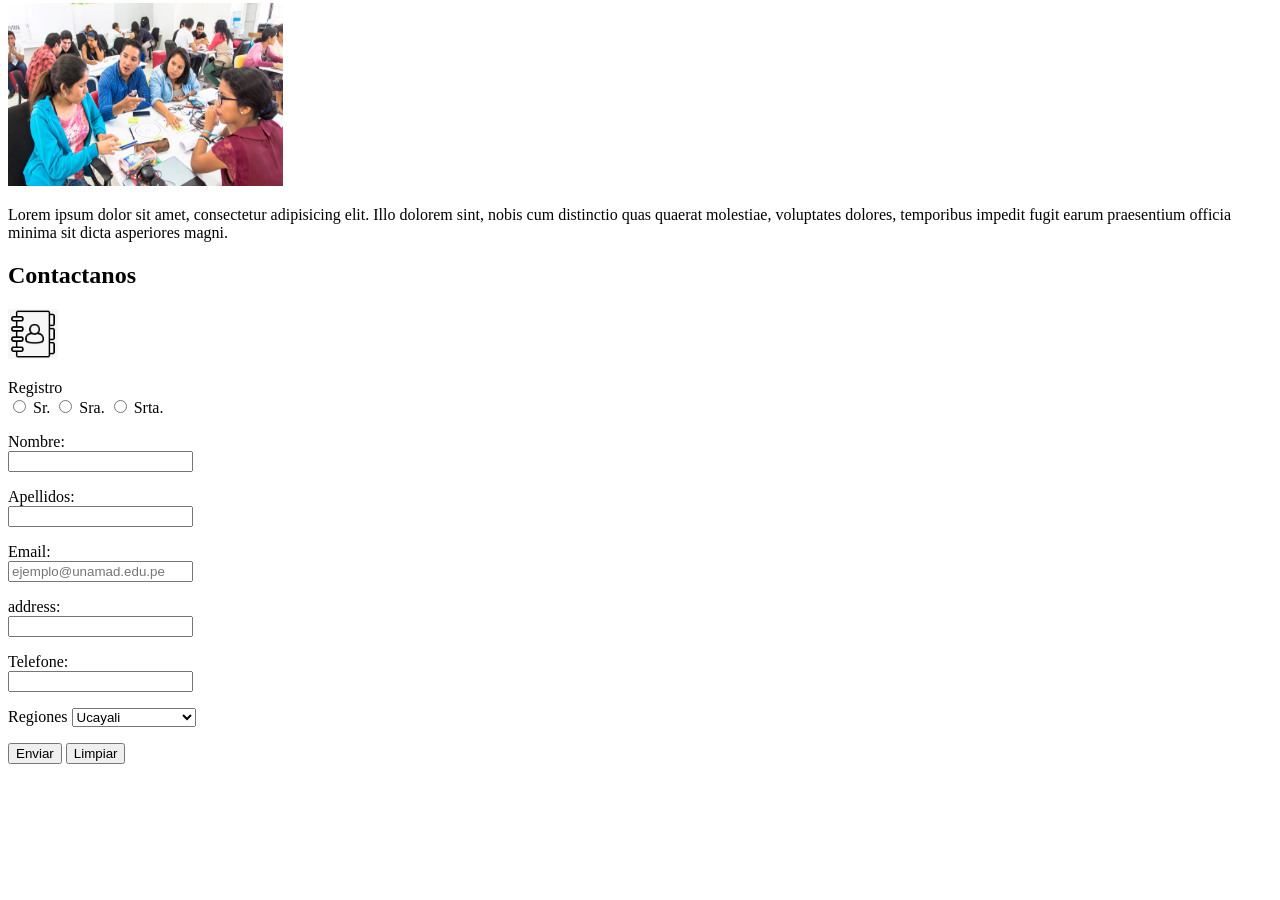
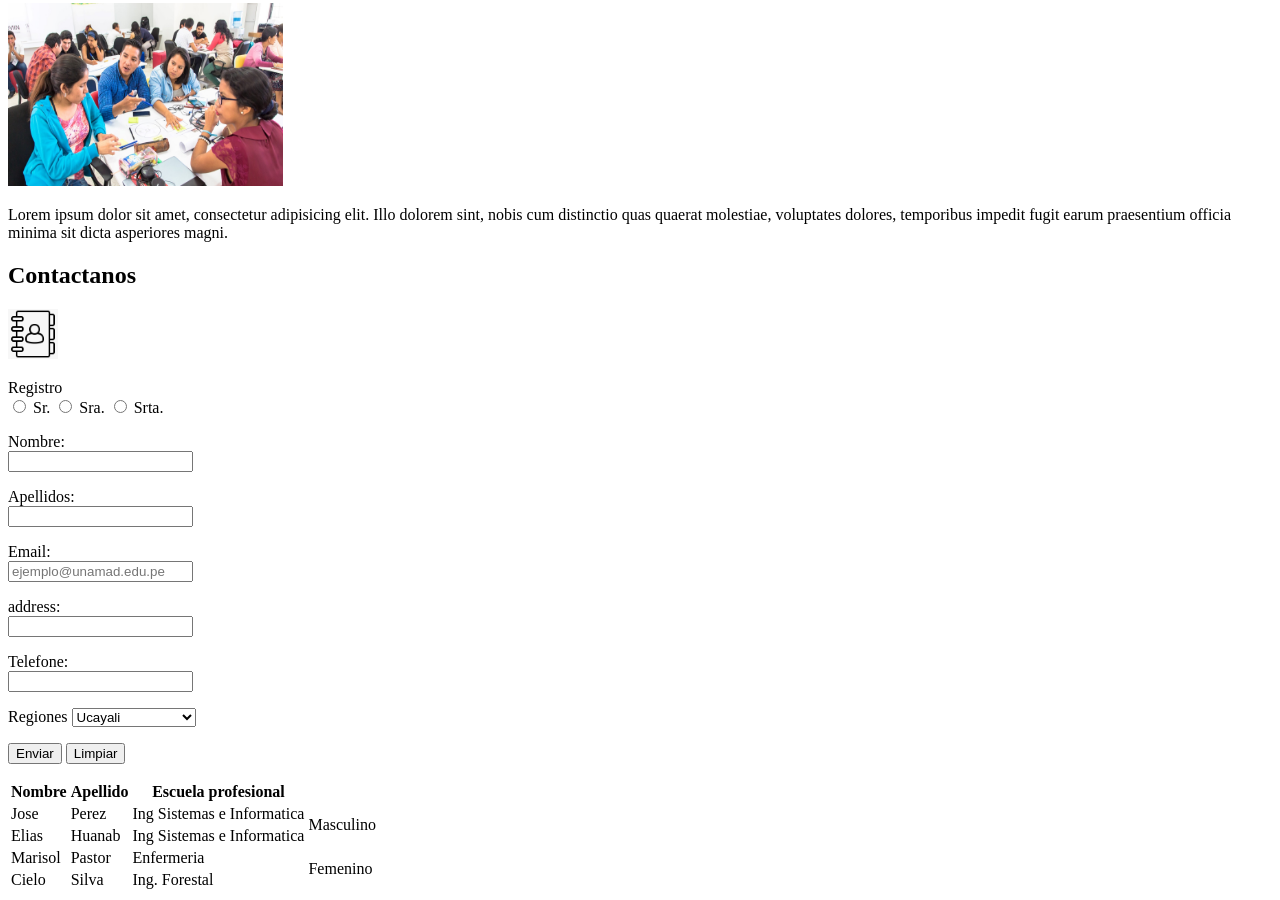
Before and after one commit to zaesp/unamad-2024-2, a plain HTML site: page semana03/index.html in a window 1280 px wide. Shown: the part 599-1499 px from the top of the page. Before the commit the page ends 1379 px from the top, so only its background shows below. Drawn offline with Linux system fonts and the light colour scheme.

Commit message:
celdas agrupadas

```diff
--- a/semana03/index.html
+++ b/semana03/index.html
@@ -73,12 +73,12 @@
 
                 <p>
                     <label for="">Nombre:</label><br>
-                    <input type="text" id="nombre" name="nombre" title="Solo letras permitidas" required>
+                    <input type="text" id="nombre" name="nombre" title="Solo letras permitidas" pattern="[A-Za-z]+" required>
                 </p>
 
                 <p>
                     <label for="">Apellidos:</label><br>
-                    <input type="text" id="Apellido" name="nombre" title="Solo letras permitidas" required>
+                    <input type="text" id="Apellido" name="nombre" title="Solo letras permitidas" pattern="[A-Za-z]+"required>
                 </p>
 
                 <p>
@@ -113,7 +113,46 @@
                     <button type="reset">Limpiar</button>
                 </p>
             </form>
+            <div>
+                <table>
+                    <thead>
+                        <th>Nombre</th>
+                        <th>Apellido</th>
+                        <th>Escuela profesional</th>
+                    </thead>
+                    <tbody>
+                        <tr>
+                            <td>Jose</td>
+                            <td>Perez</td>
+                            <td>Ing Sistemas e Informatica</td>
+                            <td rowspan="2">Masculino</td>
+                        </tr>
+                        <tr>
+                            <td>Elias</td>
+                            <td>Huanab</td>
+                            <td>Ing Sistemas e Informatica</td>
+
+                        </tr>
+                        <tr>
+                            <td>Marisol</td>
+                            <td>Pastor</td>
+                            <td>Enfermeria</td>
+                            <td rowspan="2">Femenino</td>
+                        </tr>
+                        <tr>
+                            <td>Cielo</td>
+                            <td>Silva</td>
+                            <td>Ing. Forestal</td>
+
+                        </tr>
+                    </tbody>
+
+                </table>
+            </div>
+
+
         </section>
+
     </main>
     <script>
         function validarSoloLetras(event) {
@@ -126,8 +165,8 @@
             }
         }
 
-        document.getElementById('nombre').addEventListener('input', validarSoloLetras);
-        document.getElementById('Apellido').addEventListener('input', validarSoloLetras);
+        //document.getElementById('nombre').addEventListener('input', validarSoloLetras);
+        //document.getElementById('Apellido').addEventListener('input', validarSoloLetras);
 
     </script>
 
```
